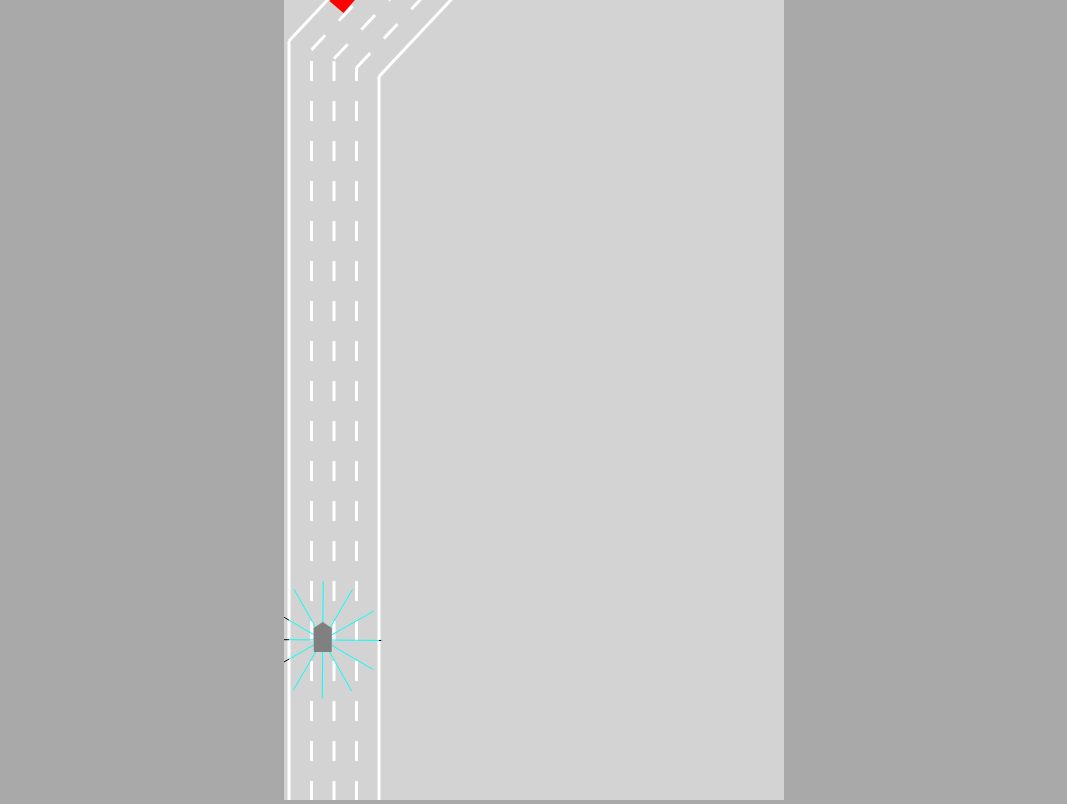
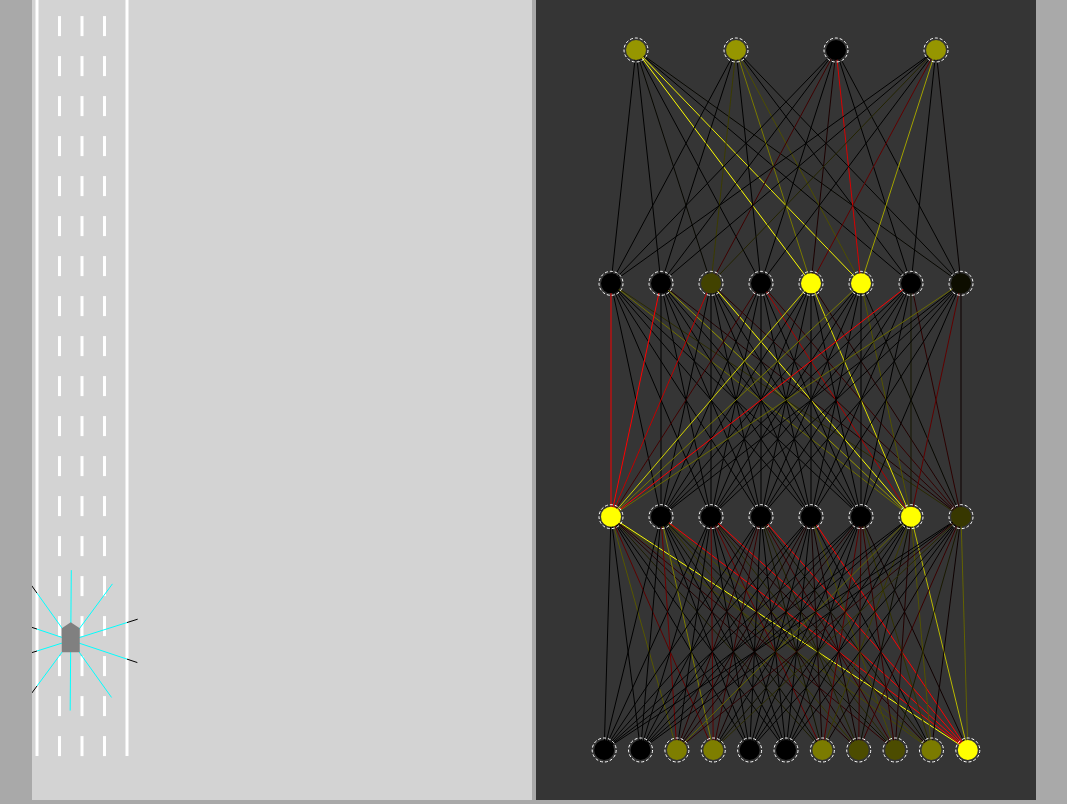
Before and after one commit to richy1623/Javascript-Neural-Network-Cars, a plain HTML site: page index.html in a window 1280 px wide. Shown: the whole page, without its empty margins (106-1173 px from the left). Drawn offline with Linux system fonts and the light colour scheme.

Commit message:
added a canvas to visualise the neural network

```diff
--- a/Car.js
+++ b/Car.js
@@ -5,16 +5,17 @@ class Car extends AbstractCar{
     //this.color = "grey";
     this.manual = manual;
 
-    var numRays = 12;
+    const numberRays = 10;
 
     if (manual){
       this.controls = new Controls();
     }else{
-      this.neuralNetwork = new NeuralNetwork([numRays+1, 8, 8, 4]);
+      this.neuralNetwork = new NeuralNetwork([numberRays+1, 8, 8, 4]);
+        // this.neuralNetwork = new NeuralNetwork([2, 3, 4, 5]);
       this.controls = new Controls(this.neuralNetwork);
     }
 
-    this.sensor = new Sensor(collisionManager, this.height*2.5, 12, numRays=numRays);
+    this.sensor = new Sensor(collisionManager, this.height*3, numberRays);
   }
 
   update(){
--- a/NeuralNetwork.js
+++ b/NeuralNetwork.js
@@ -1,14 +1,16 @@
 class NeuralNetwork {
   constructor(neuronCounts){
     this.layers = [];
+    this.inputs = new Array(neuronCounts[0]);
     for (let i=0; i<neuronCounts.length-1; i++){
       this.layers.push(new Layer(neuronCounts[i], neuronCounts[i+1]));
     }
   }
 
   static feedFoward(inputs, neuralNetwork){
+    neuralNetwork.inputs = inputs;
     let outputs = Layer.feedFoward(inputs, neuralNetwork.layers[0]);
-    for (let i=1; i<neuralNetwork.layers; i++){
+    for (let i=1; i<neuralNetwork.layers.length; i++){
       outputs = Layer.feedFoward(outputs, neuralNetwork.layers[i]);
     }
     outputs = Layer.formatOutput(outputs);
--- /dev/null
+++ b/NeuralNetworkVisualiser.js
@@ -0,0 +1,78 @@
+class NeuralNetworkVisualiser{
+  constructor(neuralNetwork, width, height){
+    this.neuralNetwork = neuralNetwork;
+    this.width = width;
+    this.height = height;
+    this.margin = Math.min(width, height)*0.1;
+  }
+
+  setNeuralNetwork(neuralNetwork){
+    this.neuralNetwork = neuralNetwork.layers;
+  }
+
+  draw(ctx){
+    const layers = this.neuralNetwork.layers;
+    this.#drawLayerWeights(ctx, this.neuralNetwork.inputs, layers[0].weights, layers.length-1, layers.length);
+    for(let i=1; i<layers.length; i++){
+      this.#drawLayerWeights(ctx, layers[i-1].outputs, layers[i].weights, layers.length-i-1, layers.length);
+    }
+    this.#drawLayerNodes(ctx, this.neuralNetwork.inputs, layers.length, layers.length);
+    for(let i=0; i<layers.length; i++){
+      this.#drawLayerNodes(ctx, layers[i].outputs,
+        layers.length-i-1, layers.length);
+    }
+  }
+
+  #drawLayerNodes(ctx, layerOutputs, layernumber, numOfLayers){
+    for(let i=0; i<layerOutputs.length; i++){
+      this.#drawNode(ctx, i, layerOutputs[i], layerOutputs.length, layernumber, numOfLayers);
+    }
+  }
+  #drawLayerWeights(ctx, layerInputs, layerWeights, layernumber, numOfLayers){
+    for(let i=0; i<layerWeights.length;i++){
+      for(let j=0;j<layerWeights[i].length; j++){
+        this.#drawWeight(ctx, (i+0.5)/layerWeights.length, layernumber/numOfLayers,
+          (j+0.5)/layerWeights[i].length, (layernumber+1)/numOfLayers,
+          layerWeights[i][j], layerInputs[j]);
+      }
+    }
+  }
+  #drawNode(ctx, i, value, layerLength, layernumber, numOfLayers){
+    ctx.strokeStyle="white";
+    ctx.setLineDash([3, 2]);
+    ctx.lineWidth=1;
+    ctx.beginPath();
+    ctx.arc(lerp(this.margin, this.width-this.margin, (i+0.5)/layerLength),
+      lerp(this.margin, this.height-this.margin, layernumber/numOfLayers),
+      12, 0, 2*Math.PI);
+    ctx.stroke();
+    ctx.fillStyle=this.#getNodeRGB(value);
+    ctx.beginPath();
+    ctx.arc(lerp(this.margin, this.width-this.margin, (i+0.5)/layerLength),
+      lerp(this.margin, this.height-this.margin, layernumber/numOfLayers),
+      10, 0, 2*Math.PI);
+    ctx.fill();
+
+  }
+  #drawWeight(ctx, x1, y1, x2, y2, weight, input){
+    ctx.strokeStyle=this.#getWeightRGB(weight, input);
+    ctx.beginPath();
+    ctx.moveTo(lerp(this.margin, this.width-this.margin, x1),
+      lerp(this.margin, this.height-this.margin, y1));
+    ctx.lineTo(lerp(this.margin, this.width-this.margin, x2),
+      lerp(this.margin, this.height-this.margin, y2));
+    ctx.stroke();
+  }
+  #getNodeRGB(value){
+    const val = Math.max(0, Math.min(value*150, 255));
+    return "rgb("+val+", "+val+", 0)";
+  }
+  #getWeightRGB(weight, input){
+    if(weight<0){
+      const val = Math.max(0, Math.min(-weight*input*150, 255));
+      return "rgb("+val+", 0, 0)";
+    }
+    const val = Math.max(0, Math.min(weight*input*150, 255));
+    return "rgb("+val+", "+val+", 0)";
+  }
+}
--- a/Sensor.js
+++ b/Sensor.js
@@ -1,5 +1,5 @@
 class Sensor{
-  constructor(collisionManager, rayLength, numRays= 12){
+  constructor(collisionManager, rayLength, numRays=12){
     this.rayLength = rayLength;
     this.collisionManager = collisionManager;
 
--- a/index.html
+++ b/index.html
@@ -6,13 +6,15 @@
     <link rel="stylesheet" href="style.css">
   </head>
   <body>
-    <canvas id="canvas"></canvas>
+    <canvas id="roadCanvas"></canvas>
+    <canvas id="networkCanvas"></canvas>
     <script type="text/javascript" src="Utils.js"></script>
     <script type="text/javascript" src="Ray.js"></script>
     <script type="text/javascript" src="Sensor.js"></script>
     <script type="text/javascript" src="CollisionManager.js"></script>
     <script type="text/javascript" src="Road.js"></script>
     <script type="text/javascript" src="NeuralNetwork.js"></script>
+    <script type="text/javascript" src="NeuralNetworkVisualiser.js"></script>
     <script type="text/javascript" src="Controls.js"></script>
     <script type="text/javascript" src="AIControls.js"></script>
     <script type="text/javascript" src="AbstractCar.js"></script>
--- a/main.js
+++ b/main.js
@@ -1,20 +1,30 @@
-const canvas=document.getElementById("canvas");
-canvas.height=window.innerHeight*5;
-canvas.width=500;
+//Road Canvas
+const roadCanvas=document.getElementById("roadCanvas");
+roadCanvas.height=window.innerHeight*5;
+roadCanvas.width=500;
 
-const ctx = canvas.getContext("2d");
+//NeuralNetwork Visualiser canvas
+const networkCanvas=document.getElementById("networkCanvas");
+networkCanvas.height=window.innerHeight;
+networkCanvas.width=500;
+
+const ctx = roadCanvas.getContext("2d");
+const ctxNetwork = networkCanvas.getContext("2d");
 
 const numLanes = 4;
 //const road = new Road(0, canvas.width, 0.5, canvas.height, undefined, [{x:0,y:0}, {x:0, y:0.2}, {x:0.5, y:0.8}, {x:0.5, y:1}]);
-const road = new Road(0, canvas.width, 0.2, canvas.height, numLanes, [{x:0,y:0}, {x:0, y:0.2}, {x:0.6, y:0.28}, {x:0.8, y:0.5}, {x:0.6, y:1-0.28}, {x:0, y:0.80}, {x:0, y:1}]);
+const road = new Road(0, roadCanvas.width, 0.2, roadCanvas.height, numLanes, [{x:0,y:0}, {x:0, y:0.2}, {x:0.6, y:0.28}, {x:0.8, y:0.5}, {x:0.6, y:1-0.28}, {x:0, y:0.80}, {x:0, y:1}]);
 // const road = new Road(0, canvas.width, 1, canvas.height, undefined);
 const collisionManager = new CollisionManager();
 collisionManager.addCollider(road);
 
 const carWidth = road.getLaneWidth()*0.8;
 const carHeight = carWidth*1.3;
-const car = new Car(road.getLaneCenter(), canvas.height*0.95, carWidth, carHeight, collisionManager, false);
-const carObstacleSpawner = new CarObstacleSpawner(carWidth, carHeight, 4, window.innerHeight, canvas.height, road, collisionManager, car);
+const car = new Car(road.getLaneCenter(), roadCanvas.height*0.95, carWidth, carHeight, collisionManager, false);
+const carObstacleSpawner = new CarObstacleSpawner(carWidth, carHeight, 4, window.innerHeight, roadCanvas.height, road, collisionManager, car);
+
+//NeuralNetworkVisualiser object
+const neuralNetworkVisualiser = new NeuralNetworkVisualiser(car.neuralNetwork, networkCanvas.width, networkCanvas.height);
 
 //DEBUGING PAUSE
 let stop = false;
@@ -33,12 +43,14 @@ function animate(){
     requestAnimationFrame(animate);
     return;
   }
-  canvas.height = window.innerHeight;
-  ctx.transform(1,0,0,1,0,-car.y+canvas.height*0.8);
+  roadCanvas.height = window.innerHeight;
+  networkCanvas.height = window.innerHeight;
+  ctx.transform(1,0,0,1,0,-car.y+roadCanvas.height*0.8);
   road.draw(ctx);
   carObstacleSpawner.update();
   carObstacleSpawner.draw(ctx);
   car.update();
   car.draw(ctx);
+  neuralNetworkVisualiser.draw(ctxNetwork);
   requestAnimationFrame(animate);
 }
--- a/style.css
+++ b/style.css
@@ -5,6 +5,9 @@ body{
   text-align: center;
 }
 
-#canvas{
+#roadCanvas{
   background: lightgrey;
 }
+#networkCanvas{
+  background: #353535;
+}
```
